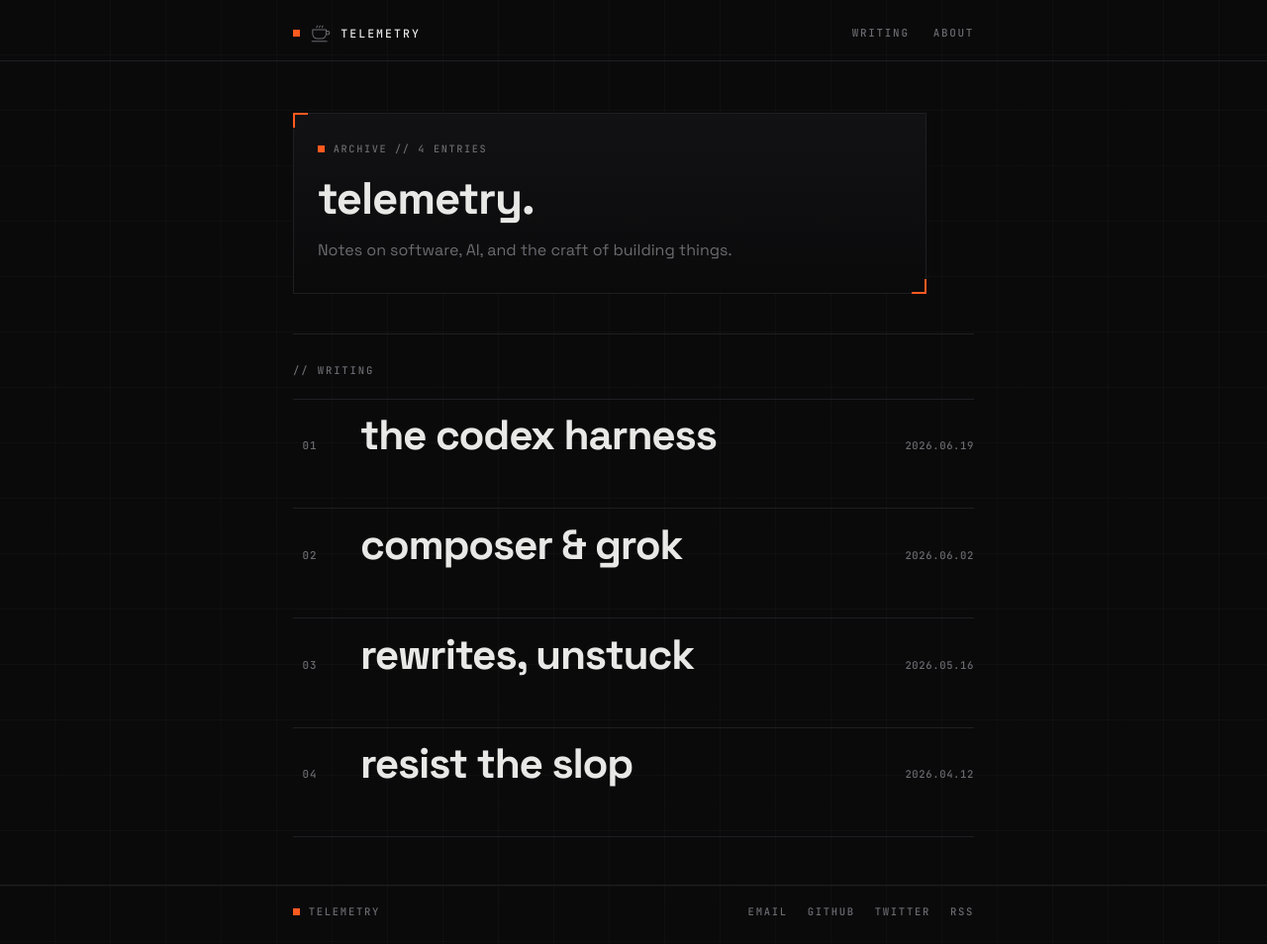
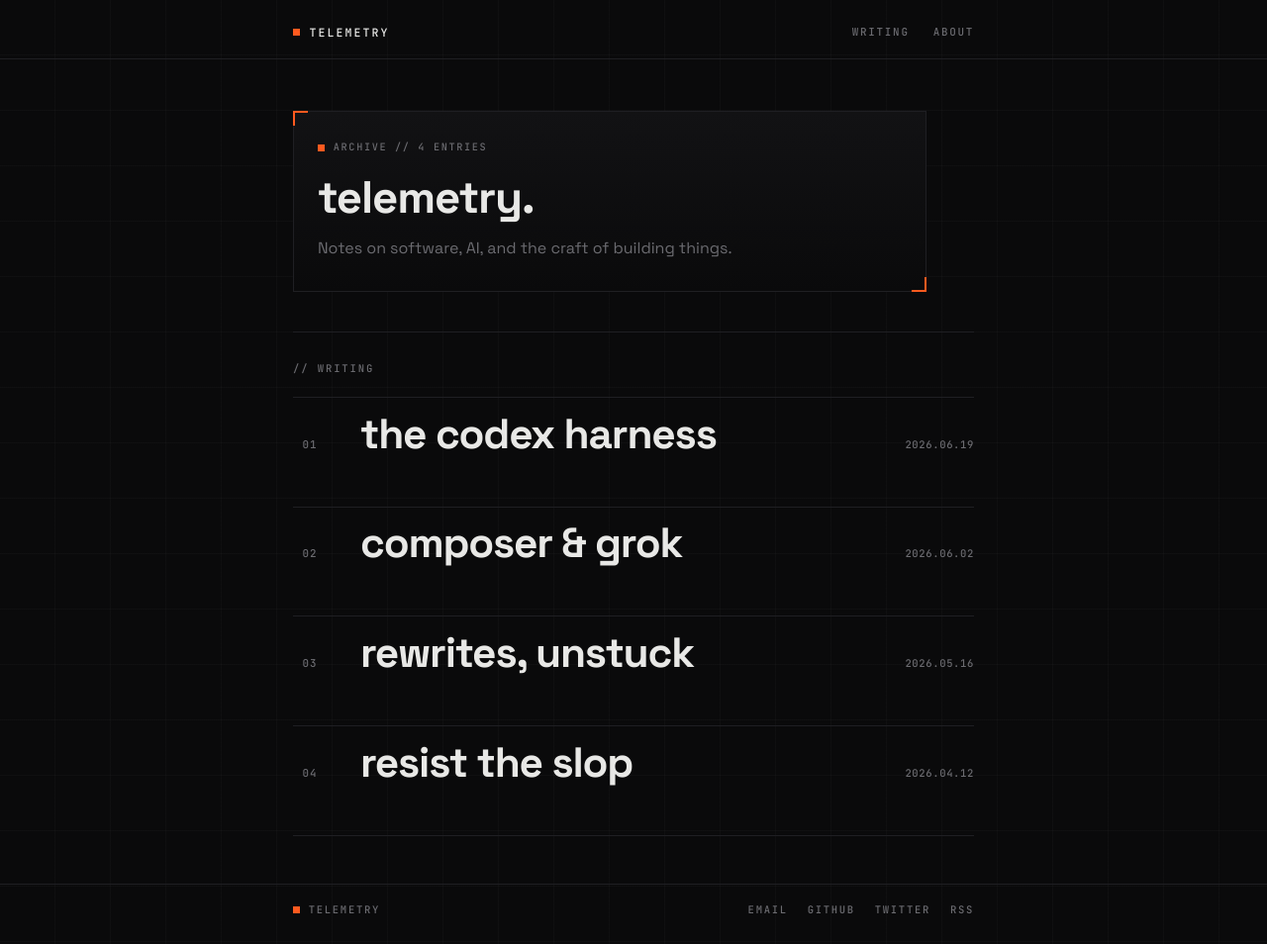
Before and after one commit to colesmcintosh/blog, a Jekyll site: the page built from index.md, in a window 1280 px wide. Shown: the whole page at 99% size. Built offline with Jekyll 4.4.1, drawn with Linux system fonts in a browser that asks for light colours.

Commit message:
Remove header coffee logo

```diff
--- a/_includes/header.html
+++ b/_includes/header.html
@@ -2,12 +2,6 @@
   <div class="wrapper">
     <a class="site-title" rel="author" href="{{ "/" | relative_url }}" aria-label="{{ site.title }}">
       <span class="status-dot" aria-hidden="true"></span>
-      <svg class="site-mark" viewBox="0 0 32 28" width="22" height="19" fill="none" stroke="currentColor" stroke-width="1.5" stroke-linecap="round" stroke-linejoin="round" aria-hidden="true">
-        <path d="M10 5.5c0-1 .6-2 1.2-2.5M14 5.5c0-1 .6-2 1.2-2.5M18 5.5c0-1 .6-2 1.2-2.5"/>
-        <path d="M4 9h20v6a7 7 0 0 1-7 7h-6a7 7 0 0 1-7-7V9z"/>
-        <path d="M24 11h2.5a2.5 2.5 0 0 1 0 5H24"/>
-        <path d="M3 26h22"/>
-      </svg>
       <span class="site-name">{{ site.title }}</span>
     </a>
     <nav class="site-nav">
--- a/assets/main.scss
+++ b/assets/main.scss
@@ -97,12 +97,6 @@ a:hover { color: var(--signal); }
 }
 .site-title:hover { color: var(--bone); }
 .site-title:hover .site-name { color: var(--signal); }
-.site-mark {
-  display: block;
-  color: var(--ash);
-  transition: color 140ms ease;
-}
-.site-title:hover .site-mark { color: var(--bone); }
 .site-name {
   font-family: var(--mono);
   font-size: 0.72rem;
```
